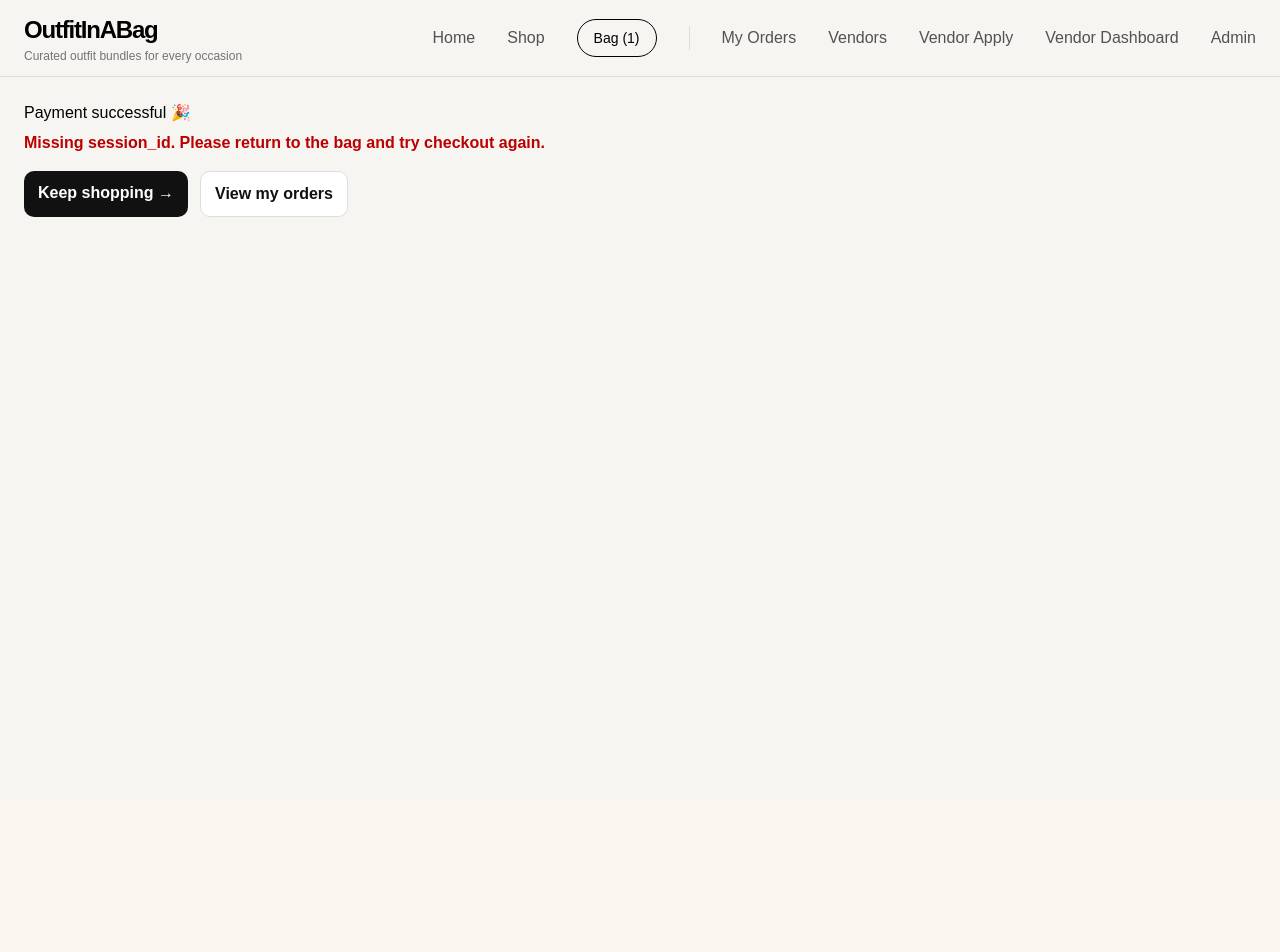
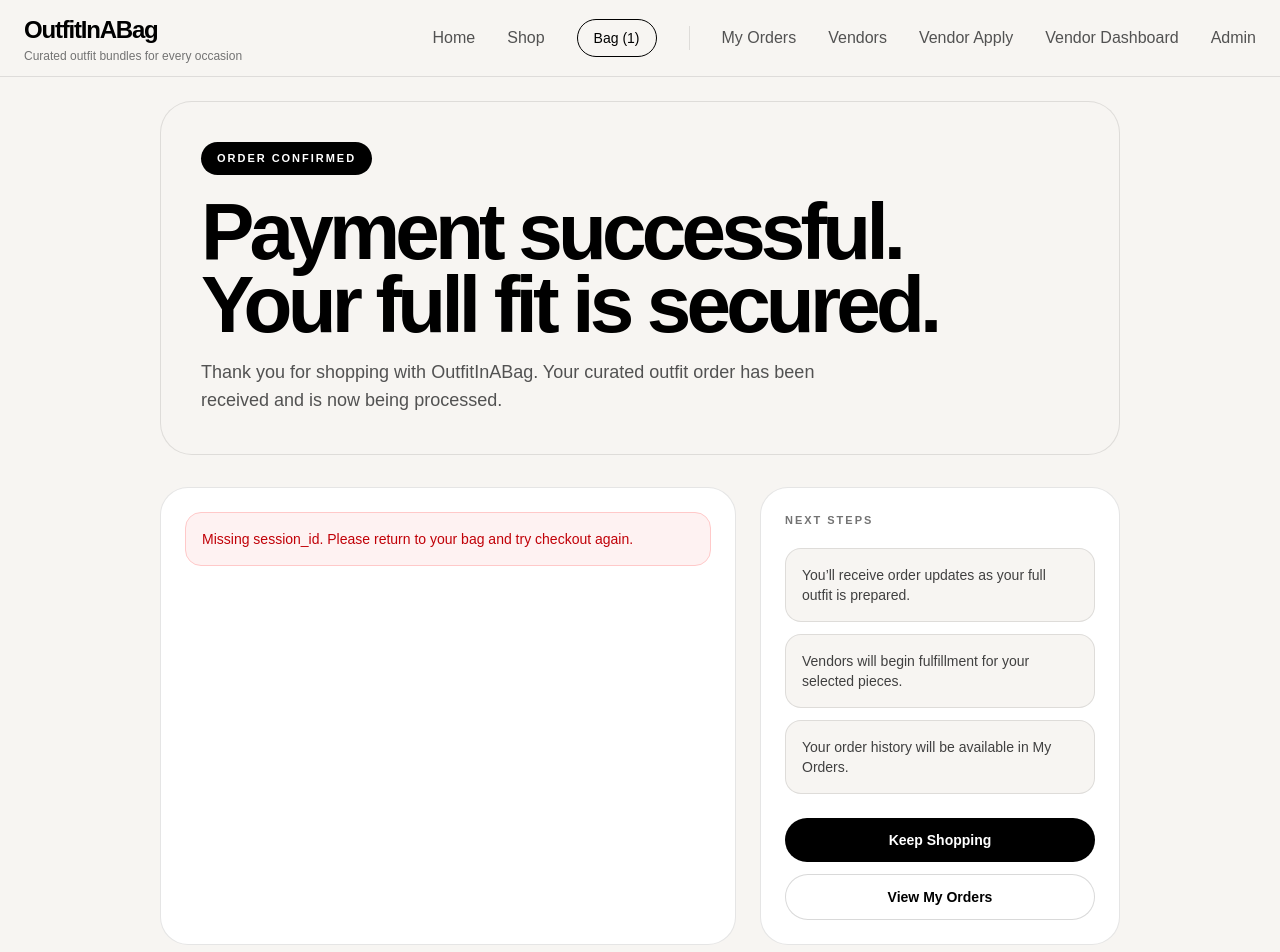
Before and after one commit to jholt19/outfitinabag-site, a Next.js app: page /success in a window 1280 px wide. Shown: the top 952 px of the page. Before the commit the page ends 800 px from the top, so only its background shows below. Built offline with nearby package versions, Linux system fonts and the light colour scheme.

Commit message:
Premium success page redesign

```diff
--- a/app/success/page.tsx
+++ b/app/success/page.tsx
@@ -8,19 +8,26 @@ function SuccessInner() {
   const searchParams = useSearchParams();
   const sessionId = searchParams.get("session_id");
 
-  const [status, setStatus] = useState<"idle" | "saving" | "saved" | "failed">("idle");
-  const [msg, setMsg] = useState<string>("");
+  const [status, setStatus] = useState<
+    "idle" | "saving" | "saved" | "failed"
+  >("idle");
+  const [msg, setMsg] = useState("");
 
   useEffect(() => {
     async function run() {
       if (!sessionId) return;
 
       setStatus("saving");
+
       try {
         const r = await fetch("/api/save-order", {
           method: "POST",
-          headers: { "Content-Type": "application/json" },
-          body: JSON.stringify({ session_id: sessionId }),
+          headers: {
+            "Content-Type": "application/json",
+          },
+          body: JSON.stringify({
+            session_id: sessionId,
+          }),
         });
 
         const data = await r.json().catch(() => ({}));
@@ -32,7 +39,7 @@ function SuccessInner() {
         }
 
         setStatus("saved");
-        setMsg("Order saved! 🎉");
+        setMsg("Your order has been confirmed.");
       } catch (e: any) {
         setStatus("failed");
         setMsg(e?.message || "Order save failed.");
@@ -43,64 +50,114 @@ function SuccessInner() {
   }, [sessionId]);
 
   return (
-    <main style={{ padding: 24, maxWidth: 720 }}>
-      <h1 style={{ marginBottom: 6 }}>Payment successful 🎉</h1>
+    <main className="mx-auto max-w-5xl px-4 pb-14 pt-6 sm:px-6 lg:px-8">
+      <section className="rounded-[32px] border border-black/10 bg-[#f7f5f2] p-6 sm:p-8 lg:p-10">
+        <div className="inline-flex rounded-full bg-black px-4 py-2 text-[11px] font-semibold uppercase tracking-[0.18em] text-white">
+          Order Confirmed
+        </div>
 
+        <h1 className="mt-5 text-[clamp(2.5rem,7vw,5rem)] font-semibold leading-[0.92] tracking-[-0.06em] text-black">
+          Payment successful.
+          <br />
+          Your full fit is secured.
+        </h1>
+
+        <p className="mt-4 max-w-2xl text-base leading-7 text-neutral-600 sm:text-lg">
+          Thank you for shopping with OutfitInABag. Your curated outfit order
+          has been received and is now being processed.
+        </p>
+      </section>
+
+      <section className="mt-8 grid gap-6 lg:grid-cols-[1fr_360px]">
+        <div className="rounded-[28px] border border-black/10 bg-white p-6">
           {!sessionId ? (
-        <p style={{ color: "#b00", fontWeight: 700 }}>
-          Missing session_id. Please return to the bag and try checkout again.
-        </p>
+            <div className="rounded-2xl border border-red-200 bg-red-50 p-4 text-sm font-medium text-red-700">
+              Missing session_id. Please return to your bag and try checkout
+              again.
+            </div>
           ) : (
             <>
-          <p style={{ color: "#666" }}>Session: {sessionId}</p>
+              <div className="text-[11px] font-semibold uppercase tracking-[0.18em] text-neutral-500">
+                Checkout Session
+              </div>
 
-          {status === "saving" && <p style={{ fontWeight: 800 }}>Saving your order…</p>}
-          {status === "saved" && <p style={{ fontWeight: 800 }}>{msg}</p>}
+              <div className="mt-2 break-all rounded-2xl border border-black/10 bg-[#f7f5f2] p-4 text-sm text-neutral-700">
+                {sessionId}
+              </div>
+
+              <div className="mt-6">
+                {status === "saving" && (
+                  <div className="rounded-2xl border border-black/10 bg-[#f7f5f2] p-4 text-sm font-medium text-black">
+                    Saving your order...
+                  </div>
+                )}
+
+                {status === "saved" && (
+                  <div className="rounded-2xl border border-emerald-200 bg-emerald-50 p-4 text-sm font-medium text-emerald-800">
+                    {msg}
+                  </div>
+                )}
+
                 {status === "failed" && (
-            <p style={{ fontWeight: 800, color: "#b00" }}>
-              {msg} (You can still view orders later if it saved already.)
-            </p>
+                  <div className="rounded-2xl border border-red-200 bg-red-50 p-4 text-sm font-medium text-red-700">
+                    {msg}
+                  </div>
                 )}
+              </div>
             </>
           )}
+        </div>
 
-      <div style={{ marginTop: 16, display: "flex", gap: 12, flexWrap: "wrap" }}>
-        <Link href="/outfits" style={btn}>
-          Keep shopping →
+        <aside className="rounded-[28px] border border-black/10 bg-white p-6">
+          <div className="text-[11px] font-semibold uppercase tracking-[0.18em] text-neutral-500">
+            Next Steps
+          </div>
+
+          <div className="mt-5 grid gap-3">
+            <div className="rounded-2xl border border-black/10 bg-[#f7f5f2] p-4 text-sm text-neutral-700">
+              You’ll receive order updates as your full outfit is prepared.
+            </div>
+
+            <div className="rounded-2xl border border-black/10 bg-[#f7f5f2] p-4 text-sm text-neutral-700">
+              Vendors will begin fulfillment for your selected pieces.
+            </div>
+
+            <div className="rounded-2xl border border-black/10 bg-[#f7f5f2] p-4 text-sm text-neutral-700">
+              Your order history will be available in My Orders.
+            </div>
+          </div>
+
+          <div className="mt-6 grid gap-3">
+            <Link
+              href="/outfits"
+              className="rounded-full bg-black px-6 py-3 text-center text-sm font-semibold text-white transition hover:opacity-90"
+            >
+              Keep Shopping
             </Link>
-        <Link href="/my-orders" style={btnLight}>
-          View my orders
+
+            <Link
+              href="/orders"
+              className="rounded-full border border-black/15 bg-white px-6 py-3 text-center text-sm font-semibold text-black transition hover:border-black"
+            >
+              View My Orders
             </Link>
           </div>
+        </aside>
+      </section>
     </main>
   );
 }
 
 export default function SuccessPage() {
   return (
-    <Suspense fallback={<main style={{ padding: 24 }}>Loading…</main>}>
+    <Suspense
+      fallback={
+        <main className="p-6 text-black">
+          Loading...
+        </main>
+      }
+    >
       <SuccessInner />
     </Suspense>
   );
 }
-
-const btn: React.CSSProperties = {
-  display: "inline-block",
-  padding: "10px 14px",
-  background: "#111",
-  color: "white",
-  borderRadius: 10,
-  textDecoration: "none",
-  fontWeight: 900,
-};
-
-const btnLight: React.CSSProperties = {
-  display: "inline-block",
-  padding: "10px 14px",
-  background: "#fff",
-  color: "#111",
-  border: "1px solid #ddd",
-  borderRadius: 10,
-  textDecoration: "none",
-  fontWeight: 900,
-};
```
Lines whose indentation alone changed are shown as unchanged.
